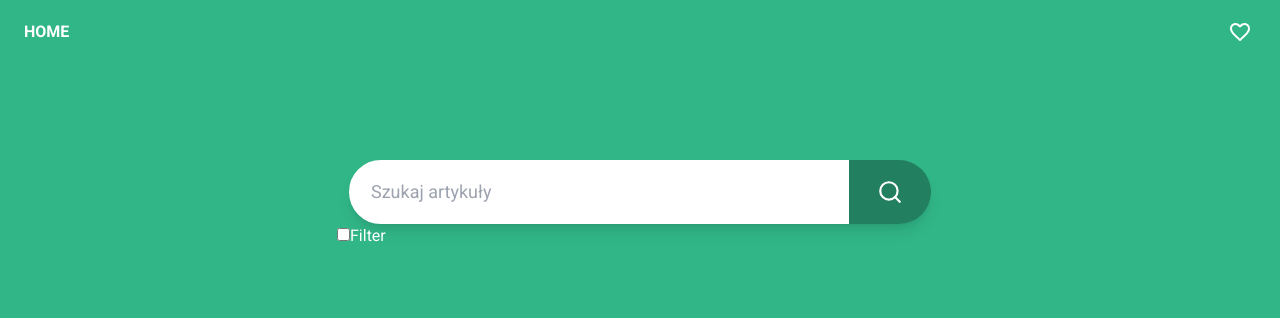
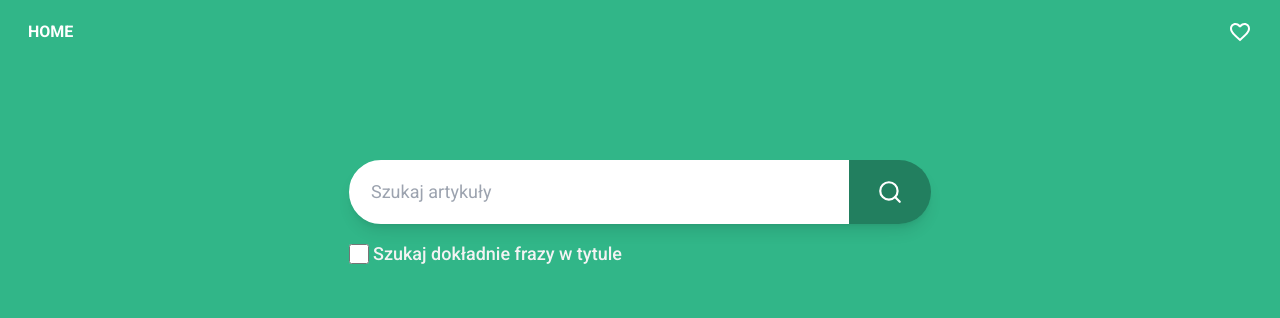
Before and after one commit to wtswistak/scraper, a React (Vite) app: page /search/1 in a window 1280 px wide. Shown: the top 318 px of the page. Built offline with nearby package versions, Linux system fonts and the light colour scheme; no server answers.

Commit message:
input check style

```diff
--- a/src/App.jsx
+++ b/src/App.jsx
@@ -1,7 +1,7 @@
 import React from "react";
 import AppLayout from "./layouts/AppLayout";
 import { BrowserRouter, Route, Routes } from "react-router-dom";
-import Homepage from "./pages/Homepage";
+import HomePage from "./pages/HomePage";
 import { ArticleProvider } from "./contexts/articleContext";
 import LikedPage from "./pages/LikedPage";
 
@@ -11,10 +11,10 @@ function App() {
       <BrowserRouter>
         <Routes>
           <Route element={<AppLayout />}>
-            <Route index element={<Homepage />} />
-            <Route path="search/:searchQuery" element={<Homepage />} />
+            <Route index element={<HomePage />} />
+            <Route path="search/:searchQuery" element={<HomePage />} />
             <Route path="liked" element={<LikedPage />} />
-            <Route path="*" element={<Homepage />} />
+            <Route path="*" element={<HomePage />} />
           </Route>
         </Routes>
       </BrowserRouter>
--- a/src/components/Header.jsx
+++ b/src/components/Header.jsx
@@ -4,11 +4,17 @@ import { MdFavoriteBorder } from "react-icons/md";
 function Header() {
   return (
     <div className="bg-[var(--primary-color)]">
-      <header className="flex justify-between max-w-[1680px] m-auto px-6 py-4 items-center text-[#fff]">
-        <Link to="/" className="font-semibold">
+      <header className="flex justify-between max-w-[1680px] m-auto px-6 py-4 items-center text-[#fff] max-sm:px-4">
+        <Link
+          to="/"
+          className="font-semibold px-1 hover:text-[#e6e6e6] duration-200"
+        >
           HOME
         </Link>
-        <Link to="/liked" className="text-2xl p-1">
+        <Link
+          to="/liked"
+          className="text-2xl p-1 hover:text-[#e6e6e6] duration-200"
+        >
           <MdFavoriteBorder />
         </Link>
       </header>
--- a/src/components/ui/Form.jsx
+++ b/src/components/ui/Form.jsx
@@ -1,6 +1,7 @@
 import React, { useState } from "react";
-import FormInput from "./FormInput";
+import FormInputText from "./FormInputText";
 import FormBtn from "./FormBtn";
+import FormInputCheck from "./FormInputCheck";
 
 function Form({ onSearch, isChecked, setIsChecked }) {
   const [searchQuery, setSearchQuery] = useState("");
@@ -14,20 +15,15 @@ function Form({ onSearch, isChecked, setIsChecked }) {
   }
 
   return (
-    <form onSubmit={handleSubmit}>
-      <div className="flex shadow-lg rounded-full duration-200 max-sm:w-full mx-3 ">
-        <FormInput searchQuery={searchQuery} setSearchQuery={setSearchQuery} />
+    <form onSubmit={handleSubmit} className="max-sm:w-full">
+      <div className="flex shadow-lg rounded-full duration-200  mx-3 mb-4">
+        <FormInputText
+          searchQuery={searchQuery}
+          setSearchQuery={setSearchQuery}
+        />
         <FormBtn />
       </div>
-      <input
-        type="checkbox"
-        id="filter"
-        checked={isChecked}
-        onChange={handleCheck}
-      />
-      <label htmlFor="filter" className="text-white">
-        Filter
-      </label>
+      <FormInputCheck isChecked={isChecked} handleCheck={handleCheck} />
     </form>
   );
 }
--- /dev/null
+++ b/src/components/ui/FormInputCheck.jsx
@@ -0,0 +1,21 @@
+function FormInputCheck({ isChecked, handleCheck }) {
+  return (
+    <div className="flex items-center">
+      <input
+        type="checkbox"
+        id="filter"
+        checked={isChecked}
+        onChange={handleCheck}
+        className="ml-3 mr-1 accent-[#2d9470] w-5 h-5 cursor-pointer"
+      />
+      <label
+        htmlFor="filter"
+        className="text-[#f3f3f3] mr-3 font-medium text-lg max-sm:text-base "
+      >
+        Szukaj dokładnie frazy w tytule
+      </label>
+    </div>
+  );
+}
+
+export default FormInputCheck;
--- a/src/components/ui/FormInput.jsx
+++ b/src/components/ui/FormInputText.jsx
@@ -1,4 +1,4 @@
-function FormInput({ searchQuery, setSearchQuery }) {
+function FormInputText({ searchQuery, setSearchQuery }) {
   return (
     <input
       type="text"
@@ -12,4 +12,4 @@ function FormInput({ searchQuery, setSearchQuery }) {
   );
 }
 
-export default FormInput;
+export default FormInputText;
--- a/src/index.css
+++ b/src/index.css
@@ -18,6 +18,7 @@
     margin: 0 auto;
     background-color: var(--bg-color);
   }
+
   .loader {
     width: 45px;
     aspect-ratio: 0.75;
```
